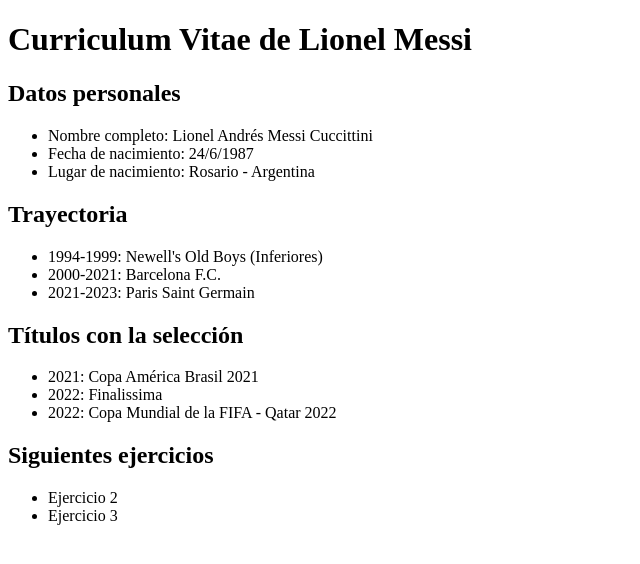
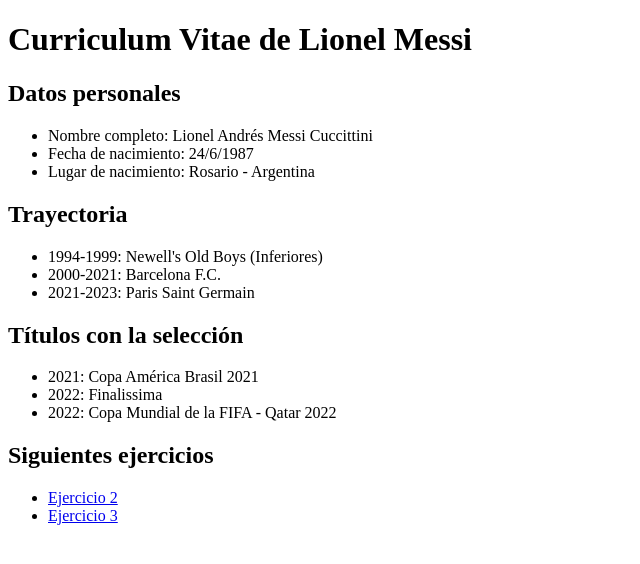
Before and after one commit to gggggonza/TP1, a plain HTML site: page index.html in a window 1280 px wide. Shown: the whole page, without its empty margins (0-640 px from the left). Drawn offline with Linux system fonts and the light colour scheme.

Commit message:
modificacion link

```diff
--- a/index.html
+++ b/index.html
@@ -30,8 +30,8 @@
             <footer>
                 <h2>Siguientes ejercicios</h2>
                  <ul>
-                    <li><a href="./index2.html"></a>Ejercicio 2</a></li>
-                     <li><a href="./index3.html"></a>Ejercicio 3</a></li>
+                    <li><a href="./index2.html"a>Ejercicio 2</a></li>
+                     <li><a href="./index3.html"a>Ejercicio 3</a></li>
                  </ul>
             </footer>
     </body>
```
